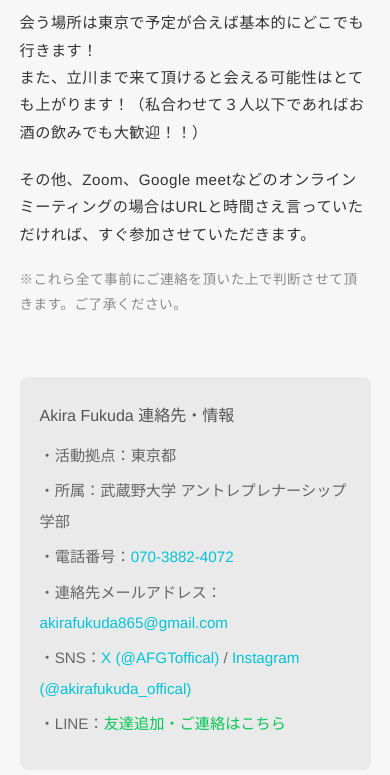
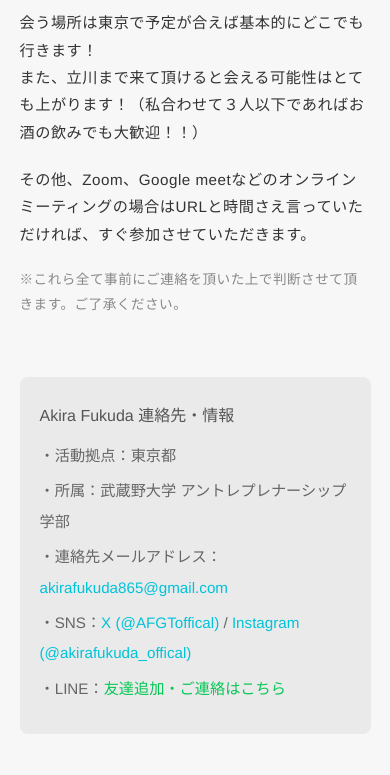
Before and after one commit to akirafukuda1017/akirafukuda1017.github.io, a plain HTML site: page meet.html in a window 390 px wide. Shown: the part 322-1097 px from the top of the page. Drawn offline with Linux system fonts and the light colour scheme; a web font is replaced by a local one.

Commit message:
Remove phone number from Akira Fukuda's info
Removed phone number from the contact information section.

```diff
--- a/meet.html
+++ b/meet.html
@@ -108,7 +108,6 @@
       <ul class="info-list ja-text">
         <li>・活動拠点：東京都</li>
         <li>・所属：武蔵野大学 アントレプレナーシップ学部</li>
-        <li>・電話番号：<a href="tel:07038824072">070-3882-4072</a></li>
         <li>・連絡先メールアドレス：<a href="mailto:akirafukuda865@gmail.com">akirafukuda865@gmail.com</a></li>
         <li>・SNS：<a href="https://x.com/AFGToffical" target="_blank" rel="noopener noreferrer">X (@AFGToffical)</a> / <a href="https://www.instagram.com/akirafukuda_offical/" target="_blank" rel="noopener noreferrer">Instagram (@akirafukuda_offical)</a></li>
         <li>・LINE：<a href="https://line.me/ti/p/2mf0V9MZHL" target="_blank" rel="noopener noreferrer" class="line-link">友達追加・ご連絡はこちら</a></li>
```
